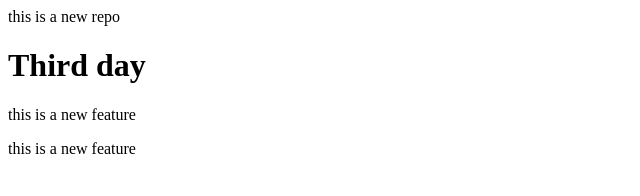
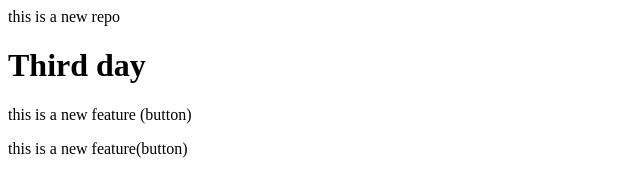
Before and after one commit to abhiInCode/localrepo, a plain HTML site: page index.html in a window 1280 px wide. Shown: the whole page, without its empty margins (0-640 px from the left). Drawn offline with Linux system fonts and the light colour scheme.

```diff
--- a/index.html
+++ b/index.html
@@ -1,4 +1,4 @@
 <p>this is a new repo</p>
 <h1>Third day</h1>
-<p>this is a new feature</p>
-<p>this is a new feature</p>
+<p>this is a new feature (button)</p>
+<p>this is a new feature(button)</p>
```
